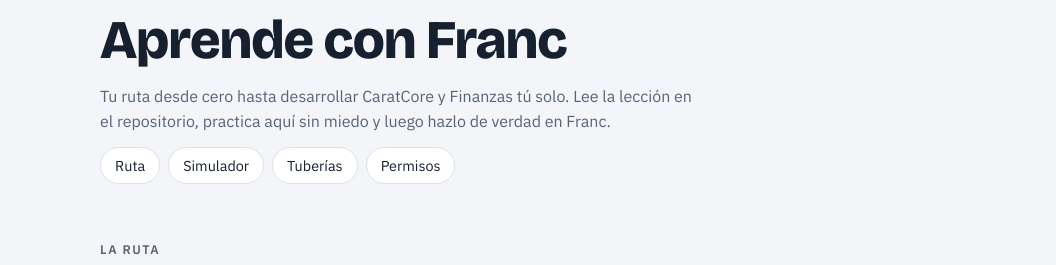
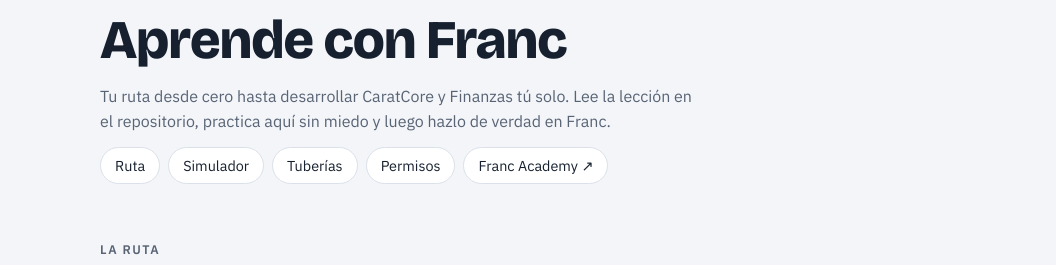
Before and after one commit to BryanAguilar-Dev/aprende, a plain HTML site: page web/index.html in a window 1280 px wide. Shown: the part 75-340 px from the top of the page, 0-1056 px from the left. Drawn offline with nearby package versions, Linux system fonts and the light colour scheme.

Commit message:
Enlazar Franc Academy desde README y página interactiva
Co-Authored-By: Claude Opus 5.5 <noreply@anthropic.com>
Claude-Session: https://claude.ai/code/session_01EQnBMyj9QzJXMgnNUB56Qk

```diff
--- a/web/index.html
+++ b/web/index.html
@@ -178,7 +178,7 @@ footer { color: var(--muted); font-size: 0.88rem; border-top: 1px solid var(--li
       <h1>Aprende con Franc</h1>
       <p class="lead">Tu ruta desde cero hasta desarrollar CaratCore y Finanzas tú solo. Lee la lección en el repositorio, practica aquí sin miedo y luego hazlo de verdad en Franc.</p>
       <nav class="jump" aria-label="Secciones">
-        <a href="#ruta">Ruta</a><a href="#simulador">Simulador</a><a href="#tuberias">Tuberías</a><a href="#permisos">Permisos</a>
+        <a href="#ruta">Ruta</a><a href="#simulador">Simulador</a><a href="#tuberias">Tuberías</a><a href="#permisos">Permisos</a><a href="https://franc.tail408522.ts.net:8443" target="_blank" rel="noopener" title="Solo funciona conectado a Tailscale">Franc Academy ↗</a>
       </nav>
     </div>
     <div class="meter" aria-live="polite">
@@ -269,7 +269,7 @@ footer { color: var(--muted); font-size: 0.88rem; border-top: 1px solid var(--li
     </div>
   </section>
 
-  <footer>Las lecciones están en el repositorio <a href="https://github.com/BryanAguilar-Dev/aprende" target="_blank" rel="noopener">BryanAguilar-Dev/aprende</a>. Este simulador imita lo básico de bash; en Franc algunos comandos tienen más opciones.</footer>
+  <footer>Las lecciones están en el repositorio <a href="https://github.com/BryanAguilar-Dev/aprende" target="_blank" rel="noopener">BryanAguilar-Dev/aprende</a>. Este simulador imita lo básico de bash; en Franc algunos comandos tienen más opciones. Para cultura general, abre <a href="https://franc.tail408522.ts.net:8443" target="_blank" rel="noopener">Franc Academy</a> (solo con Tailscale activo).</footer>
 </div>
 
 <script>
```
Also changed, not shown: 1 other file.
